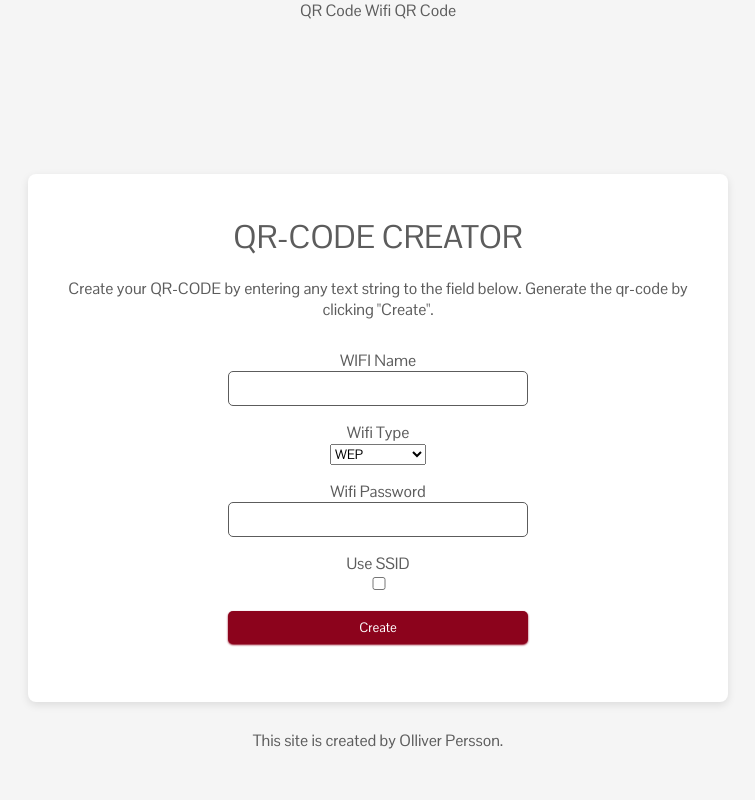
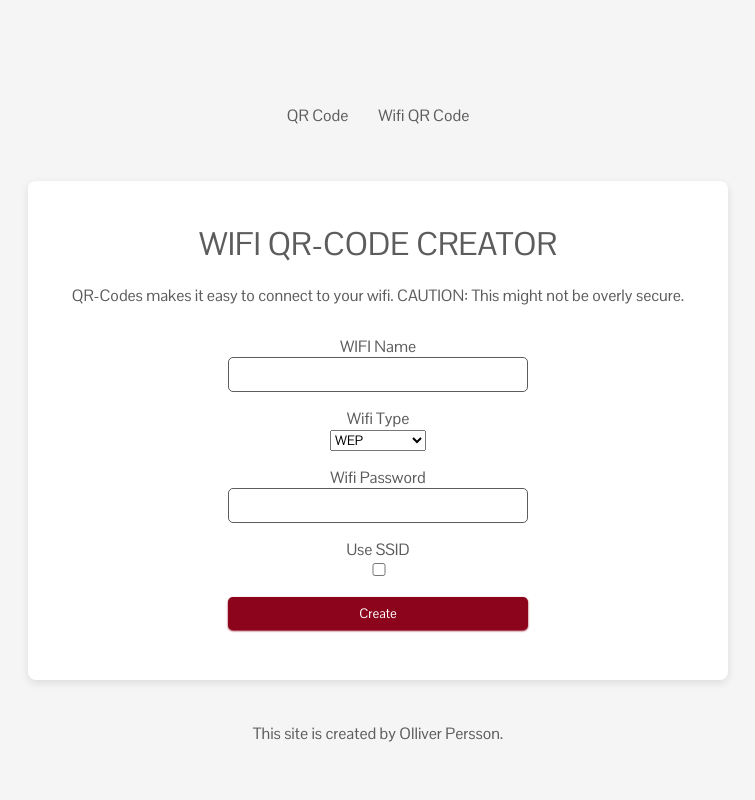
Before and after one commit to olliverpersson/qr-code-python-flask, a Flask app: page /wifi-qr-code in a window 1280 px wide. Shown: the whole page, without its empty margins (262-1017 px from the left). Run offline with Flask 2, Linux system fonts and the light colour scheme.

Commit message:
Changed a few things in the css to improve the design

```diff
--- a/app/routes.py
+++ b/app/routes.py
@@ -46,7 +46,7 @@ def wifiqr():
 
         return redirect(url_for('created', qrid=qrid))
 
-    return render_template('wifiqr.html', form=form)
+    return render_template('wifiqr.html', form=form, title='WIFI QR-CODE CREATOR')
 
 
 @app.route('/qrcode/<string:qrid>', methods=['GET'])
--- a/app/static/styles.css
+++ b/app/static/styles.css
@@ -83,6 +83,21 @@ input[type=submit]:hover {
 
 }
 
+.nav {
+
+
+    display: flex;
+    flex-wrap: nowrap;
+    margin-top: 90px;
+    justify-content: center;
+    width: 100%
+}
+
+.nav a {
+
+    padding: 15px
+}
+
 .card {
 
     width: 95%;
@@ -92,7 +107,6 @@ input[type=submit]:hover {
     background: white;
     text-align: center;
     padding: 20px;
-    margin-top: 120px;
 }
 
 @media screen and (min-width: 800px) {
@@ -100,7 +114,7 @@ input[type=submit]:hover {
     .card {
 
         width: 700px;
-        height: 80%;
+        min-height: 80%;
 
     }
 
--- a/app/templates/wifiqr.html
+++ b/app/templates/wifiqr.html
@@ -2,7 +2,7 @@
 
 {% block content %}
 
-<p>Create your QR-CODE by entering any text string to the field below. Generate the qr-code by clicking "Create".</p>
+<p>QR-Codes makes it easy to connect to your wifi. CAUTION: This might not be overly secure.</p>
 
 <form method="post" style="margin-top: 30px">
 
```
